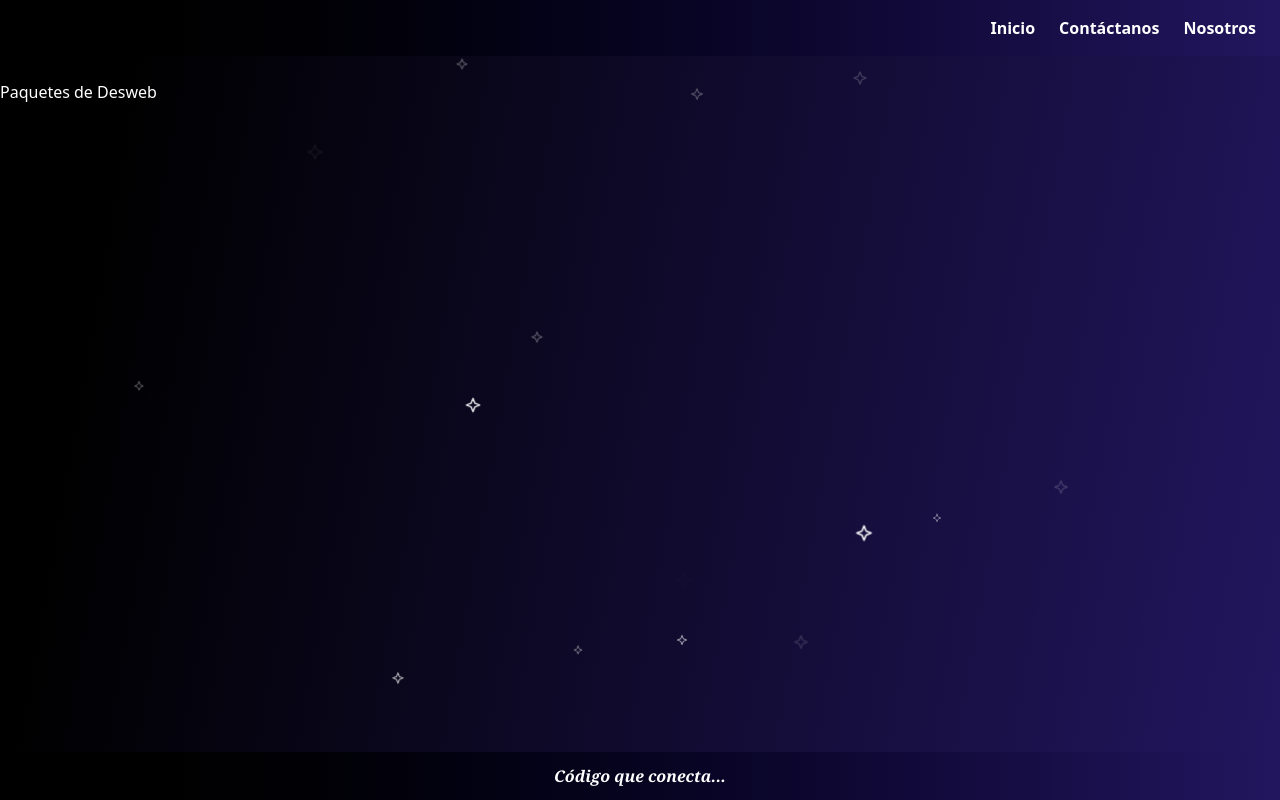
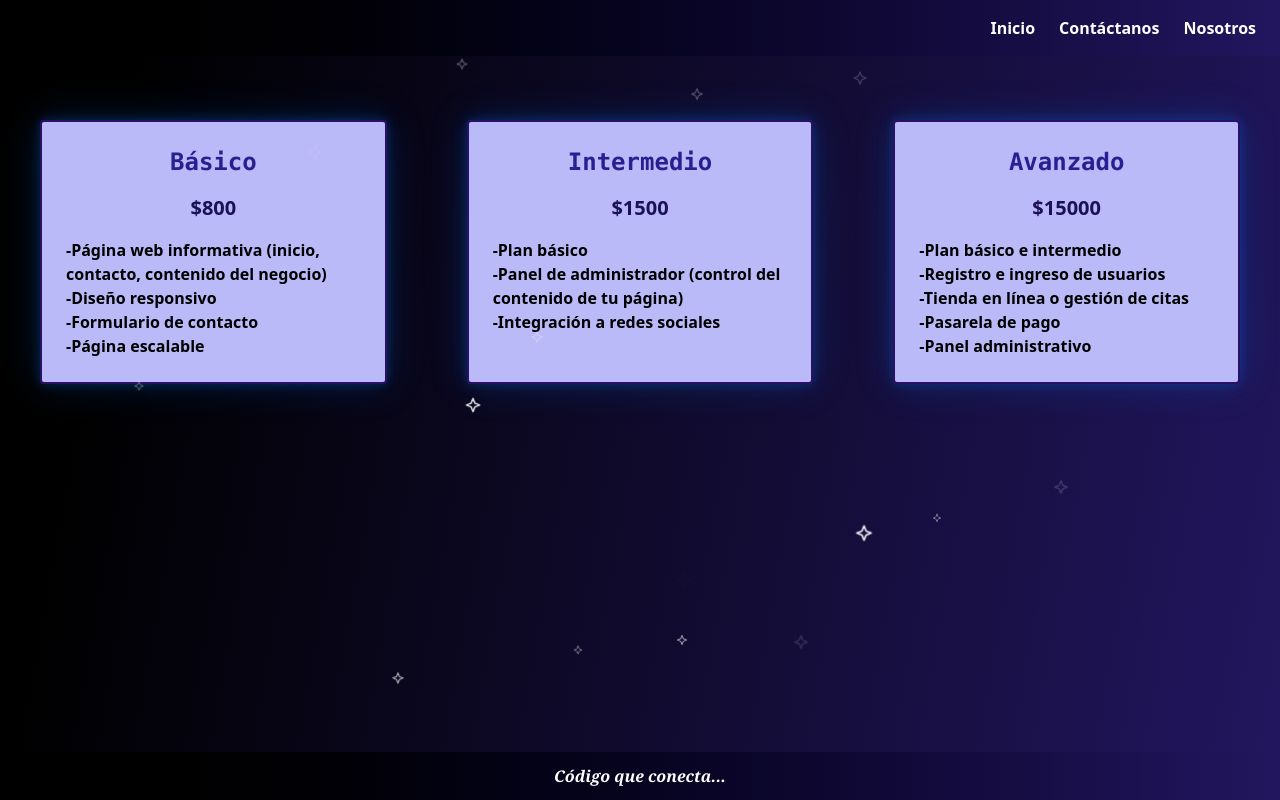
Before and after one commit to DESWEB2025/DESWEB, a Vue app: page /planes in a window 1280 px wide. Built offline with nearby package versions, Linux system fonts and the light colour scheme.

Commit message:
Se crea la vista PlansView para los planes

```diff
--- a/src/router/index.js
+++ b/src/router/index.js
@@ -32,7 +32,7 @@ const routes = [
          {
           path: 'proyectos',
           name: 'projects',
-          component: () => import('../views/PlansView.vue')
+          component: () => import('../views/ProjectsView.vue')
         },
       ]
     }
--- a/src/views/HomeView.vue
+++ b/src/views/HomeView.vue
@@ -1,9 +1,9 @@
 <template>
-  <div class="flex flex-col justify-center gap-20 ml-20">
+  <div class="flex flex-col justify-center gap-20 ml-10 sm:ml-20">
     <h1 class="text-7xl sm:text-6xl md:text-7xl lg:text-9xl font-mono font-bold text-[#4c71ab]">
       DesWeb
     </h1>
-    <p class="text-xl font-serif font-bold text-white text-center">
+    <p class="text-xl font-serif font-bold text-white text-center sm:m-10">
       Servicio de creacion y mantenimiento de paginas web para una presencia en internet a tu necesidad
     </p>
 
--- a/src/views/PlansView.vue
+++ b/src/views/PlansView.vue
@@ -1,3 +1,68 @@
 <template>
-    <h1 class="text-white">Paquetes de Desweb</h1>
+  <div class="flex justify-center">
+    <div
+      v-for="plan in plans"
+      :key="plan.name"
+      class="neon-blue flex flex-col gap-4 bg-[#bbbaf8] p-6 rounded max-w-sm w-full m-10 border-2 border-[#2b0f66]"
+    >
+      <h1 class="font-mono font-bold text-2xl text-center text-[#291f90]">
+        {{ plan.name }}
+      </h1>
+      <p class="text-center text-xl text-[#1a1254] font-bold">
+        ${{ plan.precio }}
+      </p>
+      <ul>
+        <li
+          v-for="i in plan.content"
+          :key="i"
+          class="text-serif text-l font-semibold"
+        >
+          -{{ i }}
+        </li>
+      </ul>
+
+    </div>
+  </div>
 </template>
+
+<script setup>
+const plans = {
+  basico: {
+    name: "Básico",
+    content: [
+      "Página web informativa (inicio, contacto, contenido del negocio)",
+      "Diseño responsivo",
+      "Formulario de contacto",
+      "Página escalable",
+    ],
+    precio: 800,
+  },
+  intermedio: {
+    name: "Intermedio",
+    content: [
+      "Plan básico",
+      "Panel de administrador (control del contenido de tu página)",
+      "Integración a redes sociales",
+    ],
+    precio: 1500,
+  },
+  Avanzado: {
+    name: "Avanzado",
+    content: [
+      "Plan básico e intermedio",
+      "Registro e ingreso de usuarios",
+      "Tienda en línea o gestión de citas",
+      "Pasarela de pago",
+      "Panel administrativo",
+    ],
+    precio: 15000,
+  },
+};
+</script>
+
+<style scoped>
+.neon-blue {
+  box-shadow: 0 0 10px rgba(0, 132, 255, 0.2), 0 0 20px rgba(0, 132, 255, 0.1),
+    0 0 40px rgba(0, 132, 255, 0.2);
+}
+</style>
--- a/vite.config.js
+++ b/vite.config.js
@@ -5,7 +5,7 @@ import vueDevTools from 'vite-plugin-vue-devtools'
 import tailwindcss from '@tailwindcss/vite'
 
 export default defineConfig({
-  base: '/', // ✅ Aquí está bien colocada
+  base: '/',
   plugins: [
     vue(),
     vueDevTools(),
```
